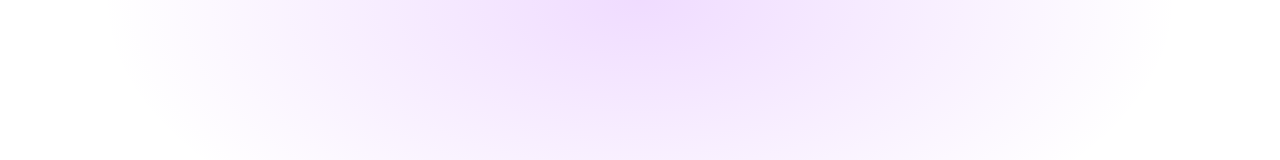
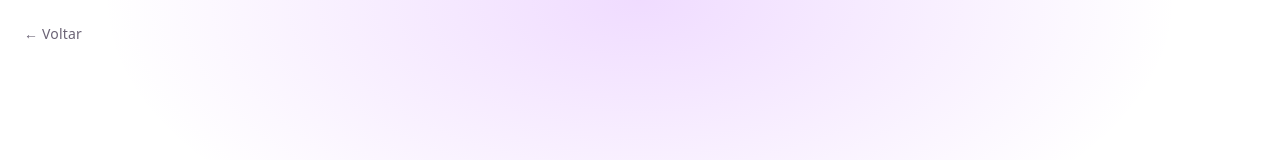
Before and after one commit to yCels/Entrega_Eng_Software, a React (Vite) app in the folder frontend/: page /login in a window 1280 px wide. Shown: the top 160 px of the page. Built offline with nearby package versions, Linux system fonts and the light colour scheme.

Commit message:
feat(login): adiciona link para voltar à tela inicial

```diff
--- a/frontend/src/pages/Login.module.css
+++ b/frontend/src/pages/Login.module.css
@@ -13,6 +13,20 @@
   background-image:
     radial-gradient(60% 50% at 50% 0%, color-mix(in srgb, var(--accent) 18%, transparent) 0%, transparent 70%),
     radial-gradient(45% 40% at 85% 100%, color-mix(in srgb, var(--accent) 14%, transparent) 0%, transparent 70%);
+}
+
+.backLink {
+  position: absolute;
+  top: 24px;
+  left: 24px;
+  font-size: 14px;
+  color: var(--text);
+  text-decoration: none;
+
+  &:hover {
+    color: var(--text-h);
+    text-decoration: underline;
+  }
 }
 
 .loginCard {
--- a/frontend/src/pages/Login.tsx
+++ b/frontend/src/pages/Login.tsx
@@ -1,5 +1,5 @@
 import { useState, type FormEvent } from 'react'
-import { useNavigate } from 'react-router-dom'
+import { Link, useNavigate } from 'react-router-dom'
 import { login, saveToken } from '../api/auth'
 import styles from './Login.module.css'
 
@@ -50,6 +50,10 @@ function Login() {
 
   return (
     <section className={styles.login}>
+      <Link to="/" className={styles.backLink}>
+        ← Voltar
+      </Link>
+
       <form className={styles.loginCard} onSubmit={handleSubmit} noValidate>
         <h1>Entrar</h1>
 
```
